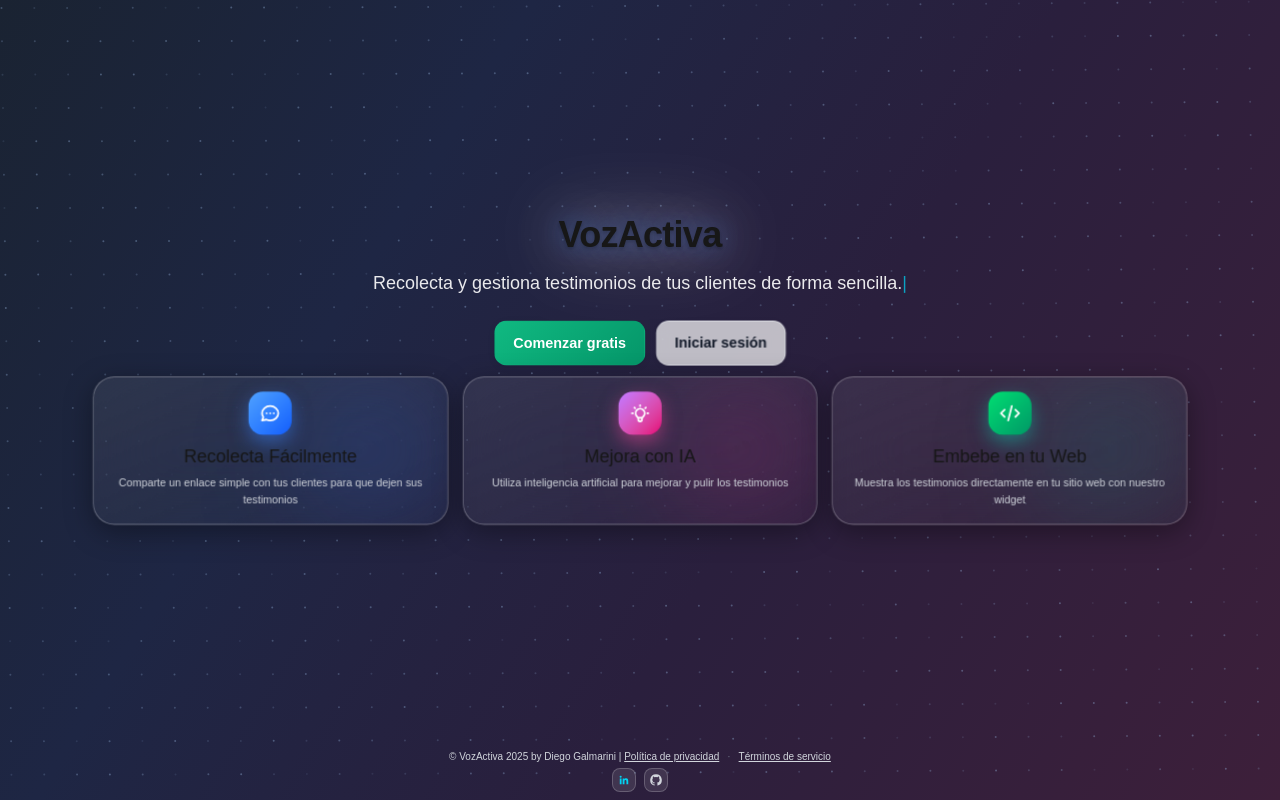
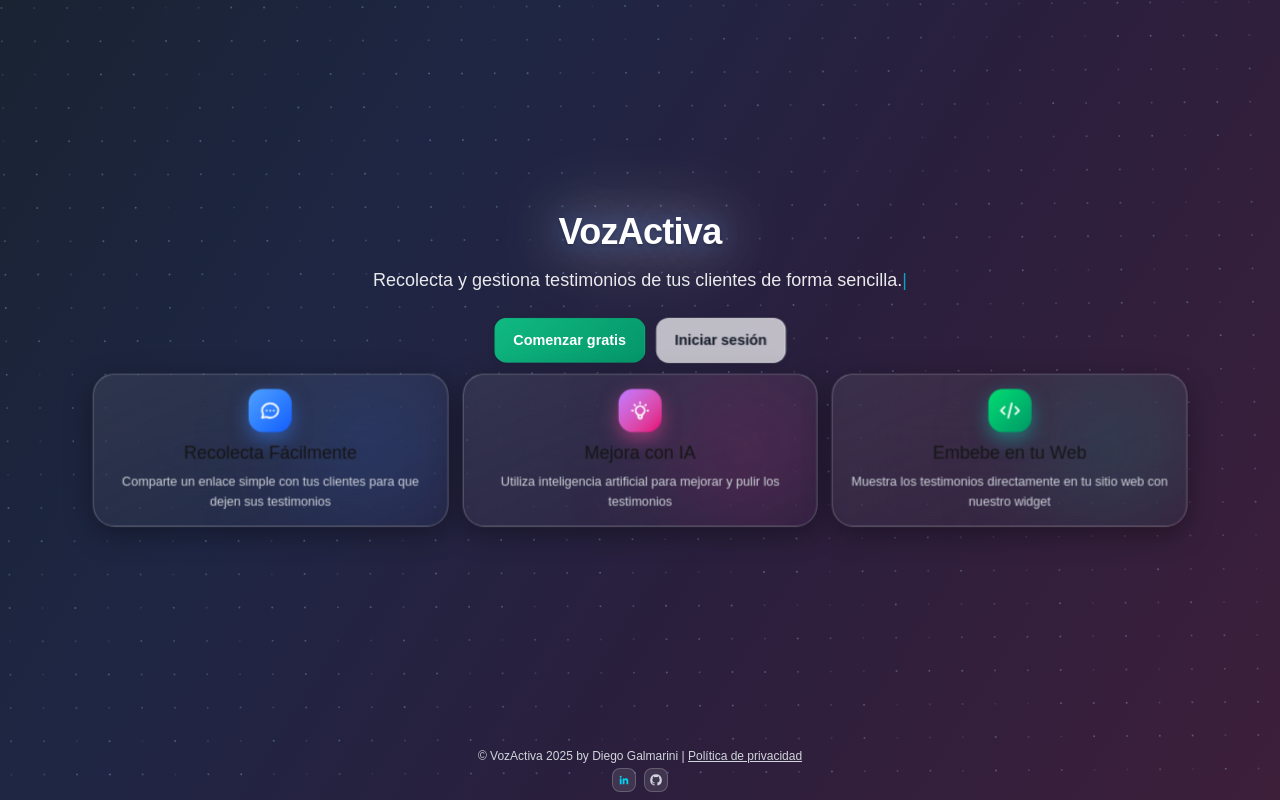
Before and after one commit to diegogalmarini/VozActiva, a Next.js app: page / in a window 1280 px wide. Built offline with nearby package versions, Linux system fonts and the light colour scheme; no server answers.

Commit message:
fix: Logo blanco forzado, texto text-sm y footer simplificado
- Logo h1: añadido !text-white para forzar color blanco
- Texto tarjetas: cambiado de text-xs a text-sm para mejor legibilidad
- Footer: eliminado "Términos de servicio" y cambiado tamaño a text-xs

```diff
--- a/src/app/page.tsx
+++ b/src/app/page.tsx
@@ -18,7 +18,7 @@ export default function Home() {
 
   <div className="flex-1 flex flex-col justify-center max-w-7xl mx-auto px-4 sm:px-6 lg:px-8 relative z-10 scale-[0.9]">
         <div className="text-center">
-          <h1 className="text-8xl font-bold mb-1 text-white drop-shadow-[0_0_40px_rgba(255,255,255,0.4)] [text-shadow:_0_0_60px_rgb(255_255_255_/_50%),_0_0_30px_rgb(59_130_246_/_40%),_0_2px_4px_rgb(0_0_0_/_30%)]">
+          <h1 className="text-8xl font-bold mb-1 !text-white drop-shadow-[0_0_40px_rgba(255,255,255,0.4)] [text-shadow:_0_0_60px_rgb(255_255_255_/_50%),_0_0_30px_rgb(59_130_246_/_40%),_0_2px_4px_rgb(0_0_0_/_30%)]">
             VozActiva
           </h1>
           <TypewriterText />
@@ -56,7 +56,7 @@ export default function Home() {
                   </svg>
                 </div>
                 <h3 className="text-lg font-semibold mb-1 text-white">Recolecta Fácilmente</h3>
-                <p className="text-gray-300 text-xs leading-relaxed">Comparte un enlace simple con tus clientes para que dejen sus testimonios</p>
+                <p className="text-gray-300 text-sm leading-relaxed">Comparte un enlace simple con tus clientes para que dejen sus testimonios</p>
               </div>
             </div>
             <div className="group relative bg-gradient-to-br from-white/[0.08] to-white/[0.02] backdrop-blur-2xl border border-white/30 p-4 rounded-3xl shadow-[0_8px_32px_0_rgba(0,0,0,0.37)] hover:shadow-[0_8px_48px_0_rgba(236,72,153,0.4)] transition-all duration-500 hover:scale-[1.03] overflow-hidden before:absolute before:inset-0 before:bg-gradient-to-br before:from-white/10 before:via-transparent before:to-transparent before:opacity-0 hover:before:opacity-100 before:transition-opacity before:duration-500 after:absolute after:inset-0 after:rounded-3xl after:bg-gradient-to-br after:from-pink-500/10 after:to-transparent after:opacity-0 hover:after:opacity-100 after:transition-opacity after:duration-500">
@@ -68,7 +68,7 @@ export default function Home() {
                   </svg>
                 </div>
                 <h3 className="text-lg font-semibold mb-1 text-white">Mejora con IA</h3>
-                <p className="text-gray-300 text-xs leading-relaxed">Utiliza inteligencia artificial para mejorar y pulir los testimonios</p>
+                <p className="text-gray-300 text-sm leading-relaxed">Utiliza inteligencia artificial para mejorar y pulir los testimonios</p>
               </div>
             </div>
             <div className="group relative bg-gradient-to-br from-white/[0.08] to-white/[0.02] backdrop-blur-2xl border border-white/30 p-4 rounded-3xl shadow-[0_8px_32px_0_rgba(0,0,0,0.37)] hover:shadow-[0_8px_48px_0_rgba(20,184,166,0.4)] transition-all duration-500 hover:scale-[1.03] overflow-hidden before:absolute before:inset-0 before:bg-gradient-to-br before:from-white/10 before:via-transparent before:to-transparent before:opacity-0 hover:before:opacity-100 before:transition-opacity before:duration-500 after:absolute after:inset-0 after:rounded-3xl after:bg-gradient-to-br after:from-teal-500/10 after:to-transparent after:opacity-0 hover:after:opacity-100 after:transition-opacity after:duration-500">
@@ -80,7 +80,7 @@ export default function Home() {
                   </svg>
                 </div>
                 <h3 className="text-lg font-semibold mb-1 text-white">Embebe en tu Web</h3>
-                <p className="text-gray-300 text-xs leading-relaxed">Muestra los testimonios directamente en tu sitio web con nuestro widget</p>
+                <p className="text-gray-300 text-sm leading-relaxed">Muestra los testimonios directamente en tu sitio web con nuestro widget</p>
               </div>
             </div>
           </div>
--- a/src/components/Footer.tsx
+++ b/src/components/Footer.tsx
@@ -3,14 +3,12 @@ import Link from "next/link";
 export default function Footer() {
   const year = new Date().getFullYear();
   return (
-    <footer className="w-full py-2 text-[10px] text-gray-300 relative z-10">
+    <footer className="w-full py-2 text-xs text-gray-300 relative z-10">
       <div className="max-w-7xl mx-auto px-4 sm:px-6 lg:px-8">
         <div className="flex flex-col items-center gap-1">
           <p className="text-center">
             © VozActiva {year} by <span className="font-medium">Diego Galmarini</span> |{" "}
             <Link href="/privacidad" className="underline hover:text-white">Política de privacidad</Link>
-            <span className="mx-2 text-gray-500">·</span>
-            <Link href="/terminos" className="underline hover:text-white">Términos de servicio</Link>
           </p>
 
           <div className="flex items-center gap-2">
```
